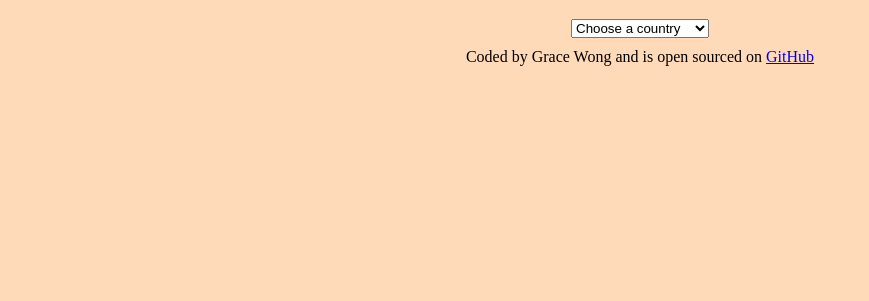
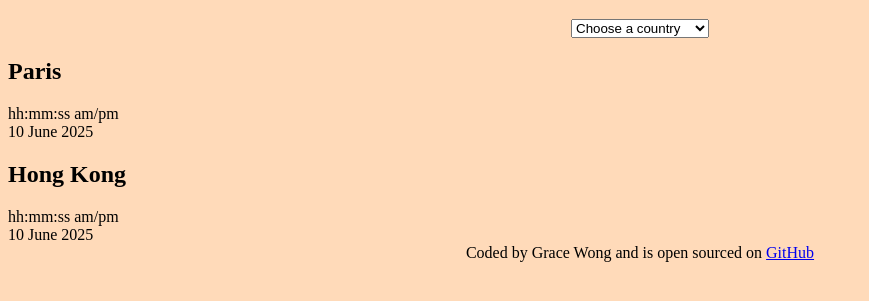
Before and after one commit to GW122910/SheCodes-world-clock, a plain HTML site: page index.html in a window 1280 px wide. Shown: the part 61-362 px from the top of the page, without its empty margins (0-869 px from the left). Drawn offline with Linux system fonts and the light colour scheme.

Commit message:
Added basic html

```diff
--- a/index.html
+++ b/index.html
@@ -17,6 +17,19 @@
         <option value="japan">🇯🇵 Japan</option>
       </select>
     </div>
+
+    <div class="place">
+      <h2>Paris</h2>
+      <div class="time">hh:mm:ss am/pm</div>
+      <div class="date">10 June 2025</div>
+    </div>
+
+    <div class="place">
+      <h2>Hong Kong</h2>
+      <div class="time">hh:mm:ss am/pm</div>
+      <div class="date">10 June 2025</div>
+    </div>
+
     <footer>
       Coded by Grace Wong and is open sourced on
       <a href="https://github.com/GW122910/SheCodes-world-clock" target="_blank"
```
